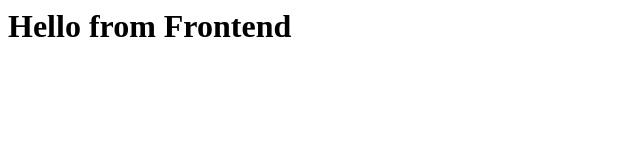
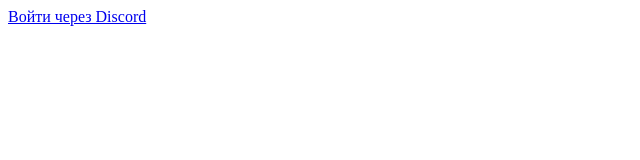
Before and after one commit to qpov/qt_dev, a plain HTML site: page frontend/index.html in a window 1280 px wide. Shown: the whole page, without its empty margins (0-640 px from the left). Drawn offline with Linux system fonts and the light colour scheme.

Commit message:
Update index.html

```diff
--- a/frontend/index.html
+++ b/frontend/index.html
@@ -1 +1 @@
-<h1>Hello from Frontend</h1>
+<a href="/auth/discord">Войти через Discord</a>
```
